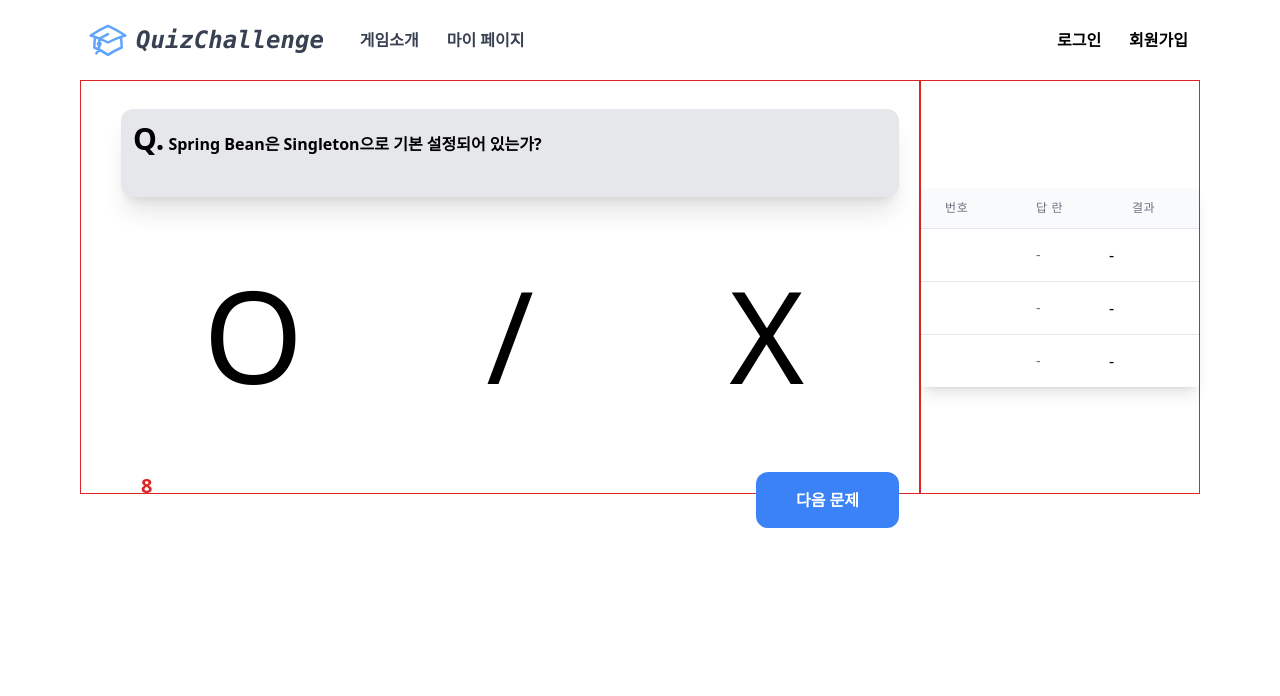
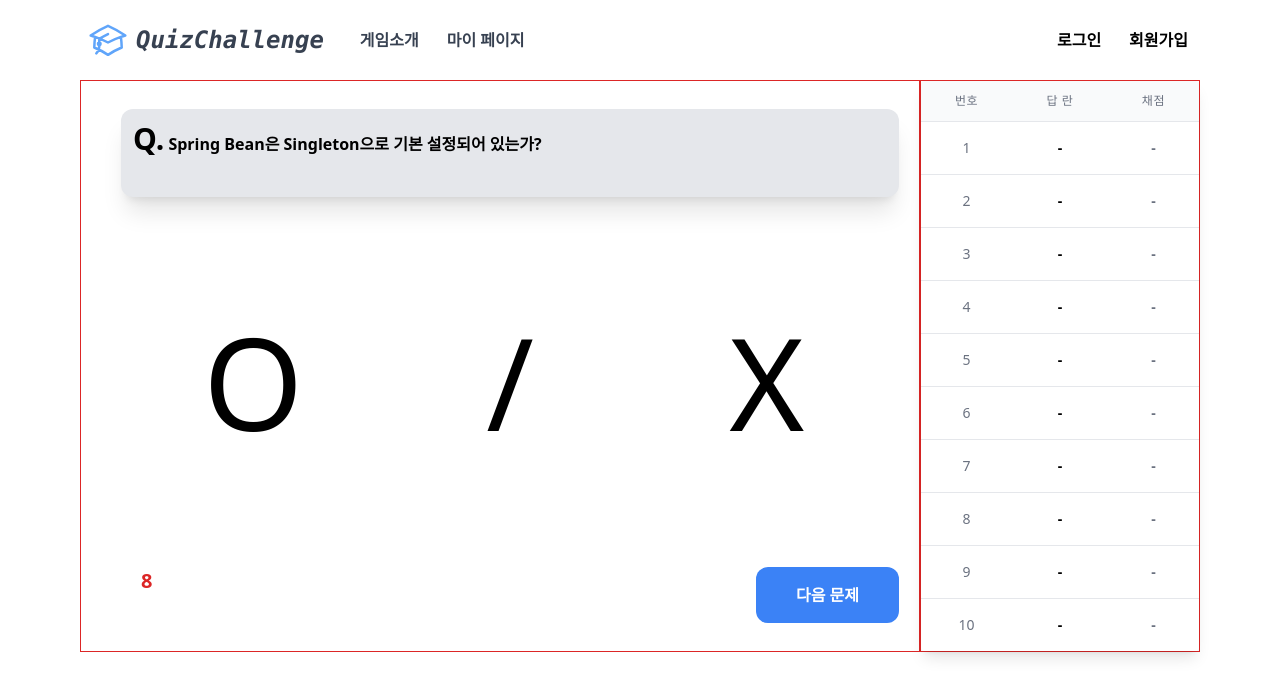
Before and after one commit to 0320kangk/quiz_challenge_front, a Vue app: page /test in a window 1280 px wide. Both pictures are taken after a click on the button "게임 시작". Shown: the top 696 px of the page. Built offline with nearby package versions, Linux system fonts and the light colour scheme.

Commit message:
채점표 만들기

```diff
--- a/src/components/views/SingleGame.vue
+++ b/src/components/views/SingleGame.vue
@@ -31,10 +31,10 @@
 
       <div
         v-if="gameStarted"
-        class="col-span-12 sm:col-span-9 border border-red-600"
+        class="col-span-12 md:col-span-9 border border-red-600"
       >
         <!-- 게임 문제  -->
-        <div class="sm:h-full" v-if="currentQuizIndex < quizQuestions.length">
+        <div class="md:h-full" v-if="currentQuizIndex < quizQuestions.length">
           <div
             class="ml-10 mr-5 mt-7 p-3 pb-10 bg-gray-200 rounded-xl font-bold shadow-xl"
           >
@@ -45,7 +45,7 @@
             <div
               v-for="(option, i) in quizQuestions[currentQuizIndex].options"
               :key="i"
-              @click="changeselectedAnswerIndex(i)"
+              @click="changeSelectedAnswerIndex(i)"
               :id="'answer_' + currentQuizIndex + '_' + i"
               :class="{
                 'bg-yellow-200': selectedAnswerIndex === i,
@@ -60,11 +60,11 @@
           <!-- OX 퀴즈 문제 형식 -->
           <div
             v-else
-            class="sm:h-3/5 ml-10 mr-5 mt-7 p-3 pb-10 grid grid-cols-3 gap-4"
+            class="md:h-3/5 ml-10 mr-5 mt-7 p-3 pb-10 grid grid-cols-3 gap-4"
           >
             <div class="p-4 flex items-center justify-center">
               <p
-                @click="changeselectedAnswerIndex(0)"
+                @click="changeSelectedAnswerIndex(0)"
                 :class="{ 'text-yellow-300': selectedAnswerIndex === 0 }"
                 class="text-9xl cursor-pointer"
               >
@@ -76,7 +76,7 @@
             </div>
             <div class="p-4 flex items-center justify-center">
               <p
-                @click="changeselectedAnswerIndex(1)"
+                @click="changeSelectedAnswerIndex(1)"
                 :class="{ 'text-yellow-300': selectedAnswerIndex === 1 }"
                 class="text-9xl cursor-pointer"
               >
@@ -100,36 +100,69 @@
       </div>
       <div
         v-if="gameStarted"
-        class="col-span-12 sm:col-span-3 w-full border border-red-600 flex flex-col justify-center"
+        class="col-span-12 md:col-span-3 w-full border border-red-600 flex flex-col justify-center"
       >
-        <div class="max-w-sm rounded overflow-hidden shadow-lg">
-          <div class="px-6 pt-4 pb-2">
+        <div class="max-w-full rounded overflow-hidden shadow-lg">
           <!-- 문제 결과 표 -->
-            <table class="table-auto w-full text-left">
-              <thead class="whitespace-nowrap">
+          <table class="min-w-full divide-y divide-gray-200">
+            <thead class="bg-gray-50">
               <tr>
-                  <th class="px-4 py-2">번호</th>
-                  <th class="px-4 py-2">답 란</th>
-                  <th class="px-4 py-2">결과</th>
+                <th
+                  scope="col"
+                  class="px-6 py-3 text-center whitespace-nowrap text-xs font-medium text-gray-500 uppercase tracking-wider"
+                >
+                  번호
+                </th>
+                <th
+                  scope="col"
+                  class="px-6 py-3 text-center text-xs font-medium text-gray-500 uppercase tracking-wider"
+                >
+                  답 란
+                </th>
+                <th
+                  scope="col"
+                  class="px-6 py-3 text-center text-xs font-medium text-gray-500 uppercase tracking-wider"
+                >
+                  채점
+                </th>
               </tr>
             </thead>
-              <tbody>
-                <tr v-for="(answer, i) in quizQuestions" :key="i">
-                  <td class="border px-4 py-2">{{ answer.questionNumber }}</td>
-                  <td class="border px-4 py-2">-</td>
+            <tbody class="bg-white divide-y divide-gray-200">
+              <tr class="text-center" v-for="i in currentQuestionPage" :key="i">
+                <td class="px-6 py-4 whitespace-nowrap text-sm text-gray-500">
+                  {{ i + 1 }}
+                </td>
                 <td
-                    class="border px-4 py-2"
+                  class="px-6 py-4 font-bold whitespace-nowrap text-sm text-black"
+                >
+                  {{
+                    selectedAnswers[i].answer !== null
+                      ? selectedAnswers[i].answer
+                      : "-"
+                  }}
+                </td>
+                <td
+                  class="font-bold"
                   :class="{
-                      'text-green-500': answer.isCorrect,
-                      'text-red-500': answer.isCorrect === false,
+                    'px-6 py-4 whitespace-nowrap text-sm text-gray-500':
+                      selectedAnswers[i].isCorrect === null,
+                    'px-6 py-4 whitespace-nowrap text-sm text-green-500':
+                      selectedAnswers[i].isCorrect,
+                    'px-6 py-4 whitespace-nowrap text-sm text-red-500':
+                      selectedAnswers[i].isCorrect === false,
                   }"
                 >
-                    -
+                  {{
+                    selectedAnswers[i].isCorrect === null
+                      ? "-"
+                      : selectedAnswers[i].isCorrect
+                      ? "O"
+                      : "X"
+                  }}
                 </td>
               </tr>
             </tbody>
           </table>
-          </div>
         </div>
       </div>
     </div>
@@ -174,6 +207,9 @@ export default {
       score: 0,
       timer: 0,
       intervalId: null,
+      selectedAnswers: [],
+      currentPage: 0,
+      perPage: 10,
     };
   },
   async mounted() {
@@ -197,13 +233,35 @@ export default {
         choiceQuestion.data,
         oxQuestion.data
       );
+
       this.score = 100 / this.quizQuestions.length; // 문제 당 점수 할당
-      this.shuffle(this.quizQuestions);
+      this.shuffle(this.quizQuestions); //문제 랜덤하게 섞기
+
+      //정답 객체 만들기
+      for (var i = 0; i < this.quizQuestions.length; i++) {
+        this.selectedAnswers[i] = {
+          answer: null,
+          isCorrect: null,
+        };
+      }
+
       console.log(this.quizQuestions);
       this.loading = true;
     } catch (error) {
       console.error("Error fetching questions:", error);
     }
+  },
+  computed: {
+    currentQuestionPage() {
+      console.log("currentQuestionsPage " + this.currentQuizIndex / 10);
+      const start = this.currentPage * 10;
+      const end =
+        (this.currentPage + 1) * 10 < this.quizQuestions.length
+          ? (this.currentPage + 1) * 10
+          : this.quizQuestions.length;
+      console.log(end);
+      return Array.from({ length: end - start }, (_, i) => i + start);
+    },
   },
   methods: {
     async requestQuizQuestion(quizType) {
@@ -251,7 +309,12 @@ export default {
       console.log("게임이 시작됩니다!");
       this.startTimer();
     },
+    nextPage() {
+      this.currentPage++;
+    },
     nextQuestion() {
+      if (Math.floor(this.currentQuizIndex / 10) != this.currentPage)
+        this.nextPage();
       if (this.selectedAnswerIndex !== null) {
         console.log(
           "정답: " + this.quizQuestions[this.currentQuizIndex].answer
@@ -260,10 +323,15 @@ export default {
           this.totalScore,
           this.selectedAnswerIndex
         );
-        this.selectedAnswerIndex = null;
+
+        this.selectedAnswerIndex = null; // null로 초기화,
 
         console.log("점수: " + this.totalScore);
       }
+      //채점하기
+      this.selectedAnswers[this.currentQuizIndex].isCorrect = this.checkAnswer(
+        this.selectedAnswers[this.currentQuizIndex].answer
+      );
       //다음문제로 넘어가기
       if (this.currentQuizIndex < this.quizQuestions.length) {
         this.currentQuizIndex++;
@@ -278,21 +346,20 @@ export default {
         console.log(this.totalScore / this.score);
       }
     },
+    checkAnswer(selectedAnswer) {
+      return (
+        this.quizQuestions[this.currentQuizIndex].answer === selectedAnswer
+      );
+    },
     addScore(totalScore, selectedAnswer) {
-      if (
-        this.quizQuestions[this.currentQuizIndex].quizType ===
-        this.$store.getters.getOX
-      ) {
+      if (!this.isChoice4Quiz()) {
         selectedAnswer = this.$store.getters.getOXAnswer(
           this.selectedAnswerIndex
         );
-        console.log(selectedAnswer);
       }
-      if (this.quizQuestions[this.currentQuizIndex].answer == selectedAnswer)
-        totalScore += this.score;
+      if (this.checkAnswer(selectedAnswer)) totalScore += this.score;
       return totalScore;
     },
-
     startTimer() {
       if (this.intervalId) {
         clearInterval(this.intervalId);
@@ -310,14 +377,22 @@ export default {
       }, 1000);
     },
 
-    changeselectedAnswerIndex(selectedAnswerIndex) {
+    changeSelectedAnswerIndex(selectedAnswerIndex) {
       this.selectedAnswerIndex = selectedAnswerIndex;
+      // this.selectedAnswers[this.currentQuizIndex]
+      var selectedAnswer = 0;
+      if (this.isChoice4Quiz()) {
+        selectedAnswer = selectedAnswerIndex + 1;
+      } else {
+        selectedAnswer = this.$store.getters.getOXAnswer(
+          this.selectedAnswerIndex
+        );
+      }
+      this.selectedAnswers[this.currentQuizIndex].answer = selectedAnswer;
     },
     isChoice4Quiz() {
       const quizType = this.quizQuestions[this.currentQuizIndex].quizType;
-      console.log(quizType === this.$store.getters.getChoice_4);
-      console.log(quizType);
-      console.log(this.$store.getters.getChoice_4);
+
       return quizType === this.$store.getters.getChoice_4;
     },
     sendMessage() {
--- a/src/components/views/Test.vue
+++ b/src/components/views/Test.vue
@@ -23,10 +23,10 @@
       </div>
       <div
         v-if="gameStarted"
-        class="col-span-12 sm:col-span-9 border border-red-600"
+        class="col-span-12 md:col-span-9 border border-red-600"
       >
         <!-- 게임 문제  -->
-        <div class="sm:h-full" v-if="currentQuizIndex < quizQuestions.length">
+        <div class="md:h-full" v-if="currentQuizIndex < quizQuestions.length">
           <div
             class="ml-10 mr-5 mt-7 p-3 pb-10 bg-gray-200 rounded-xl font-bold shadow-xl"
           >
@@ -37,7 +37,7 @@
             <div
               v-for="(option, i) in quizQuestions[currentQuizIndex].options"
               :key="i"
-              @click="changeselectedAnswerIndex(i)"
+              @click="changeSelectedAnswerIndex(i)"
               :id="'answer_' + currentQuizIndex + '_' + i"
               :class="{
                 'bg-yellow-200': selectedAnswerIndex === i,
@@ -56,7 +56,7 @@
           >
             <div class="p-4 flex items-center justify-center">
               <p
-                @click="changeselectedAnswerIndex(0)"
+                @click="changeSelectedAnswerIndex(0)"
                 :class="{ 'text-yellow-300': selectedAnswerIndex === 0 }"
                 class="text-9xl cursor-pointer"
               >
@@ -68,7 +68,7 @@
             </div>
             <div class="p-4 flex items-center justify-center">
               <p
-                @click="changeselectedAnswerIndex(1)"
+                @click="changeSelectedAnswerIndex(1)"
                 :class="{ 'text-yellow-300': selectedAnswerIndex === 1 }"
                 class="text-9xl cursor-pointer"
               >
@@ -93,56 +93,69 @@
       <!-- 답안 표 -->
       <div
         v-if="gameStarted"
-        class="col-span-12 sm:col-span-3 border border-red-600 flex flex-col justify-center"
+        class="col-span-12 md:col-span-3 border border-red-600"
       >
         <div class="max-w-full rounded overflow-hidden shadow-lg">
-          <div class="overflow-x-auto">
           <!-- 문제 결과 표 -->
           <table class="min-w-full divide-y divide-gray-200">
             <thead class="bg-gray-50">
               <tr>
                 <th
                   scope="col"
-                    class="px-6 py-3 text-left text-xs font-medium text-gray-500 uppercase tracking-wider"
+                  class="px-6 py-3 text-center whitespace-nowrap text-xs font-medium text-gray-500 uppercase tracking-wider"
                 >
                   번호
                 </th>
                 <th
                   scope="col"
-                    class="px-6 py-3 text-left text-xs font-medium text-gray-500 uppercase tracking-wider"
+                  class="px-6 py-3 text-center text-xs font-medium text-gray-500 uppercase tracking-wider"
                 >
                   답 란
                 </th>
                 <th
                   scope="col"
-                    class="px-6 py-3 text-left text-xs font-medium text-gray-500 uppercase tracking-wider"
+                  class="px-6 py-3 text-center text-xs font-medium text-gray-500 uppercase tracking-wider"
                 >
-                    결과
+                  채점
                 </th>
               </tr>
             </thead>
             <tbody class="bg-white divide-y divide-gray-200">
-                <tr v-for="(answer, i) in quizQuestions" :key="i">
+              <tr class="text-center" v-for="i in currentQuestionPage" :key="i">
                 <td class="px-6 py-4 whitespace-nowrap text-sm text-gray-500">
-                    {{ answer.questionNumber }}
-                  </td>
-                  <td class="px-6 py-4 whitespace-nowrap text-sm text-gray-500">
-                    -
+                  {{ i + 1 }}
                 </td>
                 <td
+                  class="px-6 py-4 font-bold whitespace-nowrap text-sm text-black"
+                >
+                  {{
+                    selectedAnswers[i].answer !== null
+                      ? selectedAnswers[i].answer
+                      : "-"
+                  }}
+                </td>
+                <td
+                  class="font-bold"
                   :class="{
+                    'px-6 py-4 whitespace-nowrap text-sm text-gray-500':
+                      selectedAnswers[i].isCorrect === null,
                     'px-6 py-4 whitespace-nowrap text-sm text-green-500':
-                        answer.isCorrect,
+                      selectedAnswers[i].isCorrect,
                     'px-6 py-4 whitespace-nowrap text-sm text-red-500':
-                        answer.isCorrect === false,
+                      selectedAnswers[i].isCorrect === false,
                   }"
                 >
-                    -
+                  {{
+                    selectedAnswers[i].isCorrect === null
+                      ? "-"
+                      : selectedAnswers[i].isCorrect
+                      ? "O"
+                      : "X"
+                  }}
                 </td>
               </tr>
             </tbody>
           </table>
-          </div>
         </div>
       </div>
     </div>
@@ -195,7 +208,70 @@ export default {
         {
           question:
             "Spring Boot에서 내장 서버로 사용되는 서블릿 컨테이너는 무엇인가요?",
-          options: ["Tomcat", "Jetty", "Undertow", "WebLogic", "WildFly"],
+          options: ["Tomcat", "Jetty", "Undertow", "WebLogic"],
+          answer: "0",
+          quizType: "CHOICE_4",
+        },
+        {
+          question:
+            "Spring Boot에서 내장 서버로 사용되는 서블릿 컨테이너는 무엇인가요?",
+          options: ["Tomcat", "Jetty", "Undertow", "WebLogic"],
+          answer: "0",
+          quizType: "CHOICE_4",
+        },
+        {
+          question:
+            "Spring Boot에서 내장 서버로 사용되는 서블릿 컨테이너는 무엇인가요?",
+          options: ["Tomcat", "Jetty", "Undertow", "WebLogic"],
+          answer: "0",
+          quizType: "CHOICE_4",
+        },
+        {
+          question:
+            "Spring Boot에서 내장 서버로 사용되는 서블릿 컨테이너는 무엇인가요?",
+          options: ["Tomcat", "Jetty", "Undertow", "WebLogic"],
+          answer: "0",
+          quizType: "CHOICE_4",
+        },
+        {
+          question:
+            "Spring Boot에서 내장 서버로 사용되는 서블릿 컨테이너는 무엇인가요?",
+          options: ["Tomcat", "Jetty", "Undertow", "WebLogic"],
+          answer: "0",
+          quizType: "CHOICE_4",
+        },
+        {
+          question:
+            "Spring Boot에서 내장 서버로 사용되는 서블릿 컨테이너는 무엇인가요?",
+          options: ["Tomcat", "Jetty", "Undertow", "WebLogic"],
+          answer: "0",
+          quizType: "CHOICE_4",
+        },
+        {
+          question:
+            "Spring Boot에서 내장 서버로 사용되는 서블릿 컨테이너는 무엇인가요?",
+          options: ["Tomcat", "Jetty", "Undertow", "WebLogic"],
+          answer: "0",
+          quizType: "CHOICE_4",
+        },
+        {
+          question:
+            "Spring Boot에서 내장 서버로 사용되는 서블릿 컨테이너는 무엇인가요?",
+          options: ["Tomcat", "Jetty", "Undertow", "WebLogic"],
+          answer: "0",
+          quizType: "CHOICE_4",
+        },
+        {
+          question:
+            "Spring Boot에서 내장 서버로 사용되는 서블릿 컨테이너는 무엇인가요?",
+          options: ["Tomcat", "Jetty", "Undertow", "WebLogic"],
+          answer: "0",
+          quizType: "CHOICE_4",
+        },
+        {
+          question:
+            "Spring Boot에서 내장 서버로 사용되는 서블릿 컨테이너는 무엇인가요?",
+          options: ["Tomcat", "Jetty", "Undertow", "WebLogic"],
           answer: "0",
           quizType: "CHOICE_4",
         },
@@ -208,16 +284,43 @@ export default {
       score: 33,
       timer: 0,
       intervalId: null,
+      selectedAnswers: [],
+      currentPage: 0,
+      perPage: 10,
     };
   },
-
+  mounted() {
+    for (var i = 0; i < this.quizQuestions.length; i++) {
+      this.selectedAnswers[i] = {
+        answer: null,
+        isCorrect: null,
+      };
+    }
+  },
+  computed: {
+    currentQuestionPage() {
+      console.log("currentQuestionsPage " + this.currentQuizIndex / 10);
+      const start = this.currentPage * 10;
+      const end =
+        (this.currentPage + 1) * 10 < this.quizQuestions.length
+          ? (this.currentPage + 1) * 10
+          : this.quizQuestions.length;
+      console.log(end);
+      return Array.from({ length: end - start }, (_, i) => i + start);
+    },
+  },
   methods: {
     startGame() {
       this.gameStarted = true;
       console.log("게임이 시작됩니다!");
       this.startTimer();
     },
+    nextPage() {
+      this.currentPage++;
+    },
     nextQuestion() {
+      if (Math.floor(this.currentQuizIndex / 10) != this.currentPage)
+        this.nextPage();
       if (this.selectedAnswerIndex !== null) {
         console.log(
           "정답: " + this.quizQuestions[this.currentQuizIndex].answer
@@ -226,10 +329,16 @@ export default {
           this.totalScore,
           this.selectedAnswerIndex
         );
+
         this.selectedAnswerIndex = null;
 
         console.log("점수: " + this.totalScore);
       }
+      //채점하기
+      this.selectedAnswers[this.currentQuizIndex].isCorrect = this.checkAnswer(
+        this.selectedAnswers[this.currentQuizIndex].answer
+      );
+
       //다음문제로 넘어가기
       if (this.currentQuizIndex < this.quizQuestions.length) {
         this.currentQuizIndex++;
@@ -244,18 +353,19 @@ export default {
         console.log(this.totalScore / this.score);
       }
     },
+    checkAnswer(selectedAnswer) {
+      return (
+        this.quizQuestions[this.currentQuizIndex].answer === selectedAnswer
+      );
+    },
     addScore(totalScore, selectedAnswer) {
-      if (
-        this.quizQuestions[this.currentQuizIndex].quizType ===
-        this.$store.getters.getOX
-      ) {
+      if (!this.isChoice4Quiz()) {
         selectedAnswer = this.$store.getters.getOXAnswer(
           this.selectedAnswerIndex
         );
         console.log(selectedAnswer);
       }
-      if (this.quizQuestions[this.currentQuizIndex].answer == selectedAnswer)
-        totalScore += this.score;
+      if (this.checkAnswer(selectedAnswer)) totalScore += this.score;
       return totalScore;
     },
 
@@ -276,29 +386,24 @@ export default {
       }, 1000);
     },
 
-    changeselectedAnswerIndex(selectedAnswerIndex) {
+    changeSelectedAnswerIndex(selectedAnswerIndex) {
       this.selectedAnswerIndex = selectedAnswerIndex;
+      // this.selectedAnswers[this.currentQuizIndex]
+      var selectedAnswer = 0;
+      if (this.isChoice4Quiz()) {
+        selectedAnswer = selectedAnswerIndex + 1;
+      } else {
+        selectedAnswer = this.$store.getters.getOXAnswer(
+          this.selectedAnswerIndex
+        );
+        console.log(this.$store.getters.getOXAnswer(this.selectedAnswerIndex));
+      }
+      this.selectedAnswers[this.currentQuizIndex].answer = selectedAnswer;
     },
     isChoice4Quiz() {
       const quizType = this.quizQuestions[this.currentQuizIndex].quizType;
       return quizType === this.$store.getters.getChoice_4;
     },
-    sendMessage() {
-      if (this.newMessage.trim() !== "") {
-        // 새로운 메시지를 배열에 추가
-        this.messages.push({
-          content: this.newMessage,
-          isSent: true, // 메시지가 보낸 것인지 여부
-        });
-        // 입력창 초기화
-        this.newMessage = "";
-        this.$nextTick(() => {
-          // 채팅창 요소에 접근하여 스크롤을 아래로 내림
-          const messageContainer = this.$refs.messageContainer;
-          messageContainer.scrollTop = messageContainer.scrollHeight;
-        });
-      }
-    },
   },
 };
 </script>
```
Lines whose indentation alone changed are shown as unchanged.
